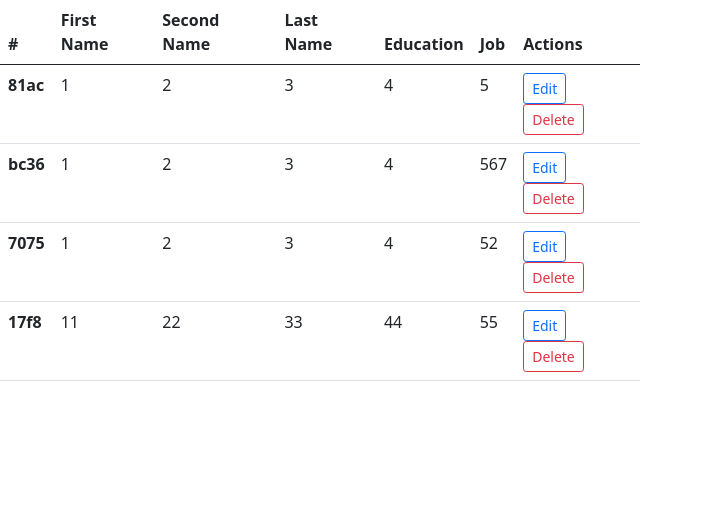
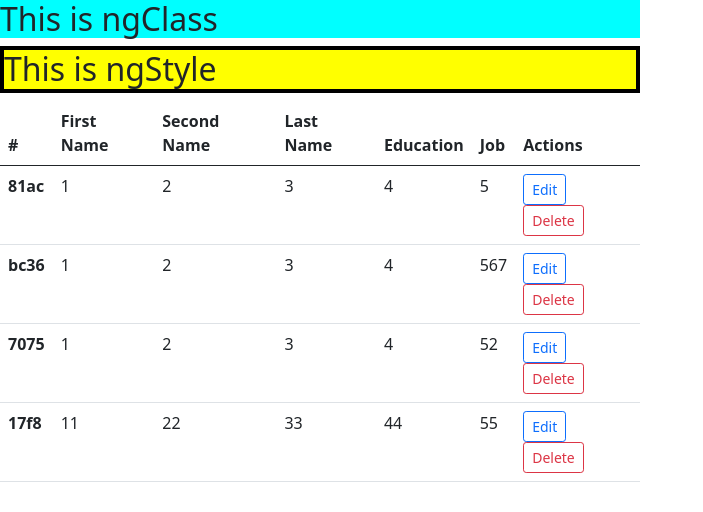
Before and after one commit to Patel-Kingkumar/Angular-Practice, an Angular app: page /display-student in a window 1280 px wide. Shown: the top 512 px of the page, without its empty margins (0-703 px from the left). Built offline with nearby package versions, Linux system fonts and the light colour scheme; data requests are answered from the project's data file.

Commit message:
006  : ngStyle and ngClass

```diff
--- a/src/app/crud/disp-emp/disp-emp.component.html
+++ b/src/app/crud/disp-emp/disp-emp.component.html
@@ -1,4 +1,12 @@
 <div class="w-50">
+  <h2 [ngClass]="!isNgClass ? 'my_class1' : 'my_class2'">This is ngClass</h2>
+  <h2 [ngStyle]="{
+    'background-color': isNgClass ? 'yellow' : 'lightgray',
+    'border': isNgClass ? '4px solid black' : 'none'
+}">
+  This is ngStyle
+</h2>
+
 <table class="table">
   <thead>
     <tr>
--- a/src/app/crud/disp-emp/disp-emp.component.scss
+++ b/src/app/crud/disp-emp/disp-emp.component.scss
@@ -0,0 +1,7 @@
+.my_class1 {
+    background-color: orange;
+}
+
+.my_class2 {
+    background-color: aqua;
+}
--- a/src/app/crud/disp-emp/disp-emp.component.ts
+++ b/src/app/crud/disp-emp/disp-emp.component.ts
@@ -48,5 +48,7 @@ export class DispEmpComponent implements OnInit {
     })
   }
 
+  isNgClass: boolean = true;
+
 
 }
```
